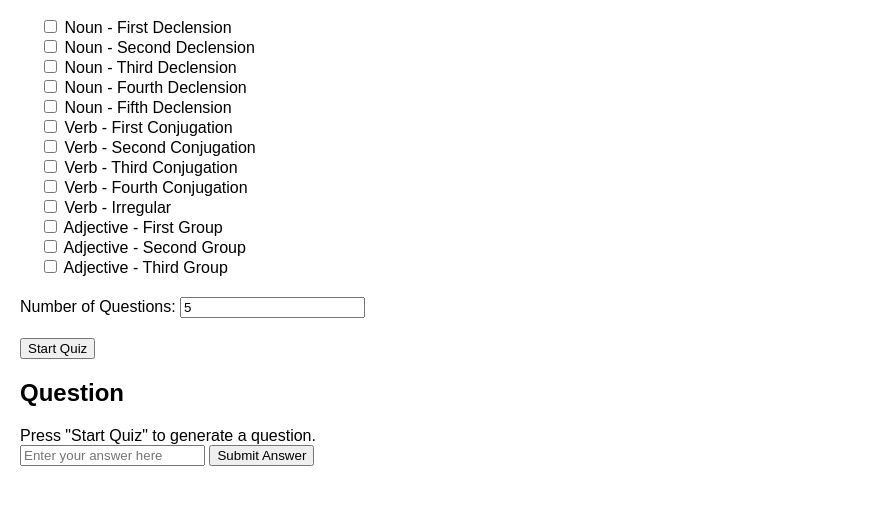
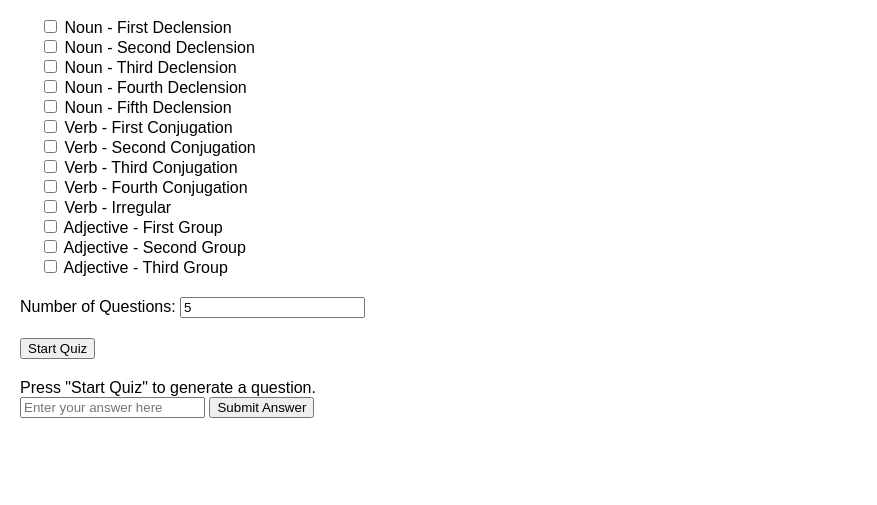
Before and after one commit to seanleeeeeeeeee/latintrainer, a plain HTML site: page index.html in a window 1280 px wide. Shown: the part 111-616 px from the top of the page, without its empty margins (0-877 px from the left). Drawn offline with Linux system fonts and the light colour scheme.

Commit message:
Update index.html

```diff
--- a/index.html
+++ b/index.html
@@ -173,7 +173,6 @@
     </div>
 
     <div class="section">
-        <h2>Question</h2>
         <div id="question-field">Press "Start Quiz" to generate a question.</div>
         <input type="text" id="answer-field" placeholder="Enter your answer here">
         <button onclick="verifyAnswer()">Submit Answer</button>
```
